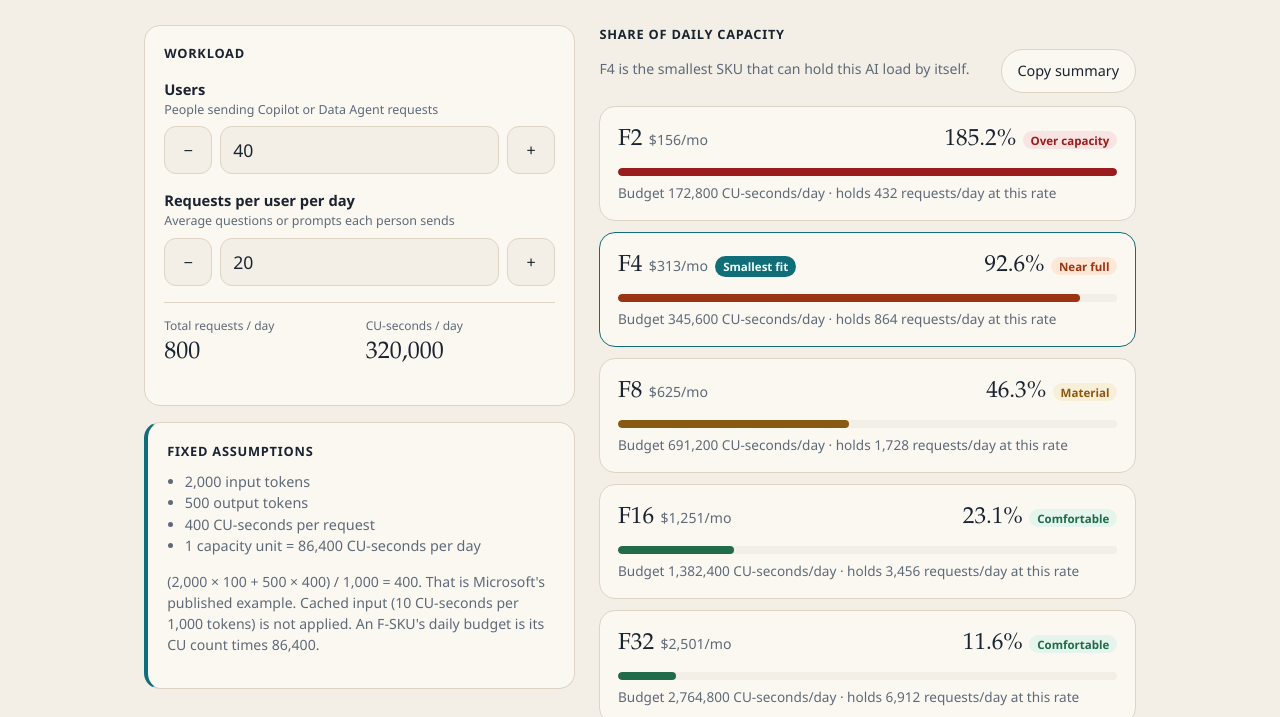
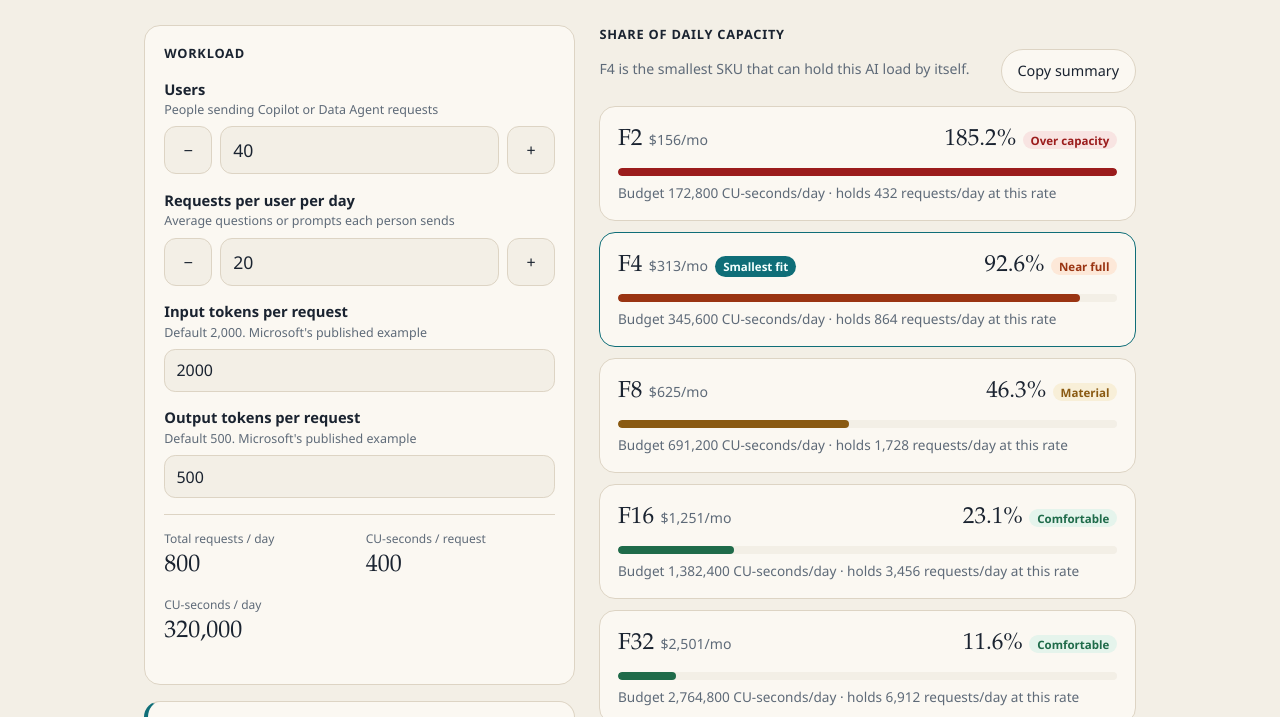
Before and after one commit to dsilalahi/jujutsu, a plain HTML site: page docs/index.html in a window 1280 px wide. Shown: the part 234-951 px from the top of the page. Drawn offline with Linux system fonts and the light colour scheme.

Commit message:
Make input and output tokens editable on AI capacity planner

```diff
--- a/docs/index.html
+++ b/docs/index.html
@@ -33,20 +33,26 @@
             <input id="requests" inputmode="numeric" autocomplete="off" value="20" />
             <button type="button" id="requests-inc" aria-label="Increase requests">+</button>
           </div>
+          <label for="input-tokens">Input tokens per request</label>
+          <p class="hint">Default 2,000. Microsoft's published example</p>
+          <input id="input-tokens" type="number" min="0" step="100" value="2000" />
+          <label for="output-tokens">Output tokens per request</label>
+          <p class="hint">Default 500. Microsoft's published example</p>
+          <input id="output-tokens" type="number" min="0" step="50" value="500" />
           <dl class="stats">
             <div><dt>Total requests / day</dt><dd id="total">0</dd></div>
+            <div><dt>CU-seconds / request</dt><dd id="cu-per">400</dd></div>
             <div><dt>CU-seconds / day</dt><dd id="daily">0</dd></div>
           </dl>
         </div>
         <div class="card accent-card" style="margin-top:1rem">
-          <h2>Fixed assumptions</h2>
+          <h2>Rates</h2>
           <ul class="assume">
-            <li>2,000 input tokens</li>
-            <li>500 output tokens</li>
-            <li>400 CU-seconds per request</li>
+            <li>Input: 100 CU-seconds per 1,000 tokens</li>
+            <li>Output: 400 CU-seconds per 1,000 tokens</li>
             <li>1 capacity unit = 86,400 CU-seconds per day</li>
           </ul>
-          <p class="note">(2,000 × 100 + 500 × 400) / 1,000 = 400. That is Microsoft's published example. Cached input (10 CU-seconds per 1,000 tokens) is not applied. An F-SKU's daily budget is its CU count times 86,400.</p>
+          <p class="note" id="formula-note">(2,000 × 100 + 500 × 400) / 1,000 = 400. That is Microsoft's published example. Cached input (10 CU-seconds per 1,000 tokens) is not applied. An F-SKU's daily budget is its CU count times 86,400.</p>
         </div>
       </section>
 
@@ -67,7 +73,6 @@
     </div>
   </main>
   <script>
-    const CU = 400;
     const DAY = 86400;
     const SKUS = [
       ["F2", 2], ["F4", 4], ["F8", 8], ["F16", 16], ["F32", 32], ["F64", 64], ["F128", 128]
@@ -81,6 +86,8 @@
 
     const usersEl = document.getElementById("users");
     const reqEl = document.getElementById("requests");
+    const inputTokensEl = document.getElementById("input-tokens");
+    const outputTokensEl = document.getElementById("output-tokens");
     const list = document.getElementById("skus");
 
     function digits(raw) {
@@ -108,10 +115,16 @@
     function render() {
       const users = count(usersEl.value);
       const perUser = count(reqEl.value);
+      const inputTokens = count(inputTokensEl.value);
+      const outputTokens = count(outputTokensEl.value);
+      const cuPer = (inputTokens * 100 + outputTokens * 400) / 1000;
       const total = users * perUser;
-      const daily = total * CU;
+      const daily = total * cuPer;
       document.getElementById("total").textContent = fmt(total);
+      document.getElementById("cu-per").textContent = fmt(cuPer);
       document.getElementById("daily").textContent = fmt(daily);
+      document.getElementById("formula-note").textContent =
+        "(" + fmt(inputTokens) + " × 100 + " + fmt(outputTokens) + " × 400) / 1,000 = " + fmt(cuPer) + ". Cached input (10 CU-seconds per 1,000 tokens) is not applied. An F-SKU's daily budget is its CU count times 86,400.";
 
       let smallest = null;
       const rows = SKUS.map(function (sku) {
@@ -119,7 +132,7 @@
         const pct = (daily / budget) * 100;
         const fits = pct <= 100;
         if (fits && !smallest) smallest = sku[0];
-        return { id: sku[0], cus: sku[1], budget: budget, pct: pct, holds: Math.floor(budget / CU), fits: fits, band: band(pct), price: Math.round(sku[1] * 938 / 12) };
+        return { id: sku[0], cus: sku[1], budget: budget, pct: pct, holds: Math.floor(budget / cuPer || 0), fits: fits, band: band(pct), price: Math.round(sku[1] * 938 / 12) };
       });
 
       document.getElementById("fit-line").textContent = smallest
@@ -170,18 +183,25 @@
     }
     bind(usersEl, "users-dec", "users-inc");
     bind(reqEl, "requests-dec", "requests-inc");
+    inputTokensEl.addEventListener("input", render);
+    outputTokensEl.addEventListener("input", render);
 
     document.getElementById("copy").addEventListener("click", async function () {
       const users = count(usersEl.value);
       const perUser = count(reqEl.value);
+      const inputTokens = count(inputTokensEl.value);
+      const outputTokens = count(outputTokensEl.value);
+      const cuPer = (inputTokens * 100 + outputTokens * 400) / 1000;
       const total = users * perUser;
-      const daily = total * CU;
+      const daily = total * cuPer;
       const lines = [
         "Fabric Copilot / Data Agent capacity guesstimate",
         "Users: " + fmt(users),
         "Requests per user per day: " + fmt(perUser),
+        "Input tokens per request: " + fmt(inputTokens),
+        "Output tokens per request: " + fmt(outputTokens),
         "Total requests per day: " + fmt(total),
-        "CU-seconds per request: 400 (2,000 input tokens + 500 output tokens)",
+        "CU-seconds per request: " + fmt(cuPer) + " (" + fmt(inputTokens) + " input × 100 + " + fmt(outputTokens) + " output × 400) / 1,000",
         "Daily CU-seconds: " + fmt(daily),
         "",
         "Share of each SKU (CU count × 86,400 CU-seconds/day):"
```
